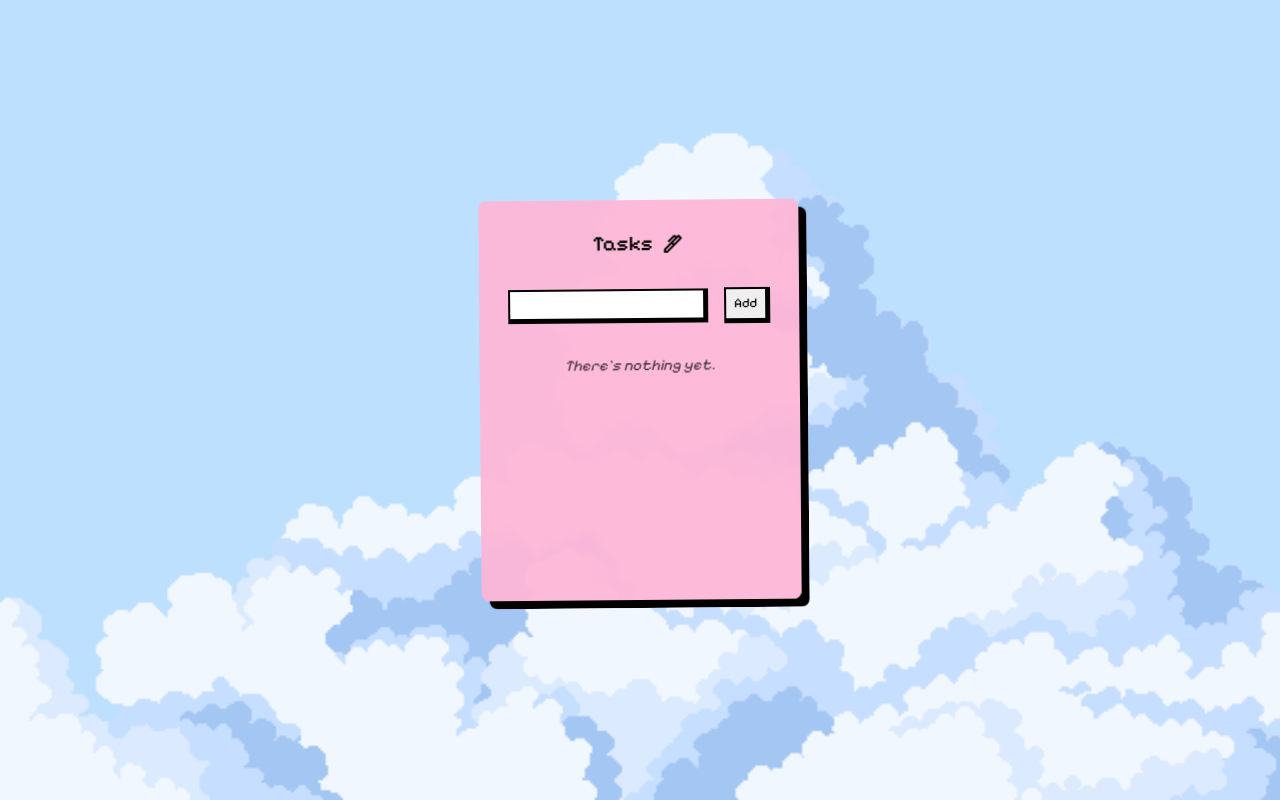
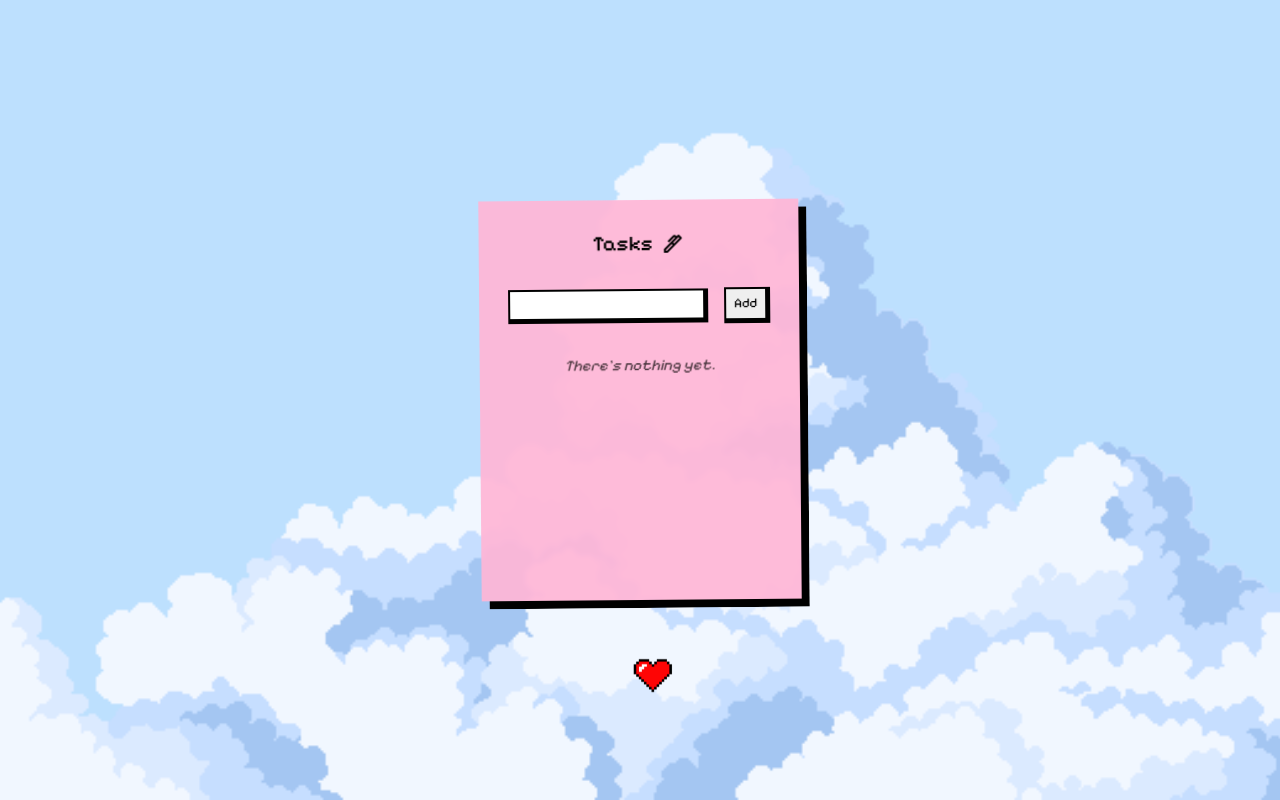
Before and after one commit to lorena-front/sky-tasks, a Vue app in the folder todo-app/: page / in a window 1280 px wide. Built offline with nearby package versions, Linux system fonts and the light colour scheme.

Commit message:
Add link to GitHub profile in App.vue with pixel-heart.gif icon

```diff
--- a/todo-app/src/App.vue
+++ b/todo-app/src/App.vue
@@ -52,6 +52,9 @@ const deleteTask = (index) => {
         </p>
       </div>
     </div>
+    <a href="https://github.com/lorena-front" target="_blank" rel="noopener noreferrer">
+      <img class="heart-icon" src="./assets/images/pixel-heart.gif" alt="">
+    </a>
   </main>
 </template>
 
@@ -59,6 +62,7 @@ const deleteTask = (index) => {
 main {
   display: flex;
   flex-direction: column;
+  align-items: center;
 }
 
 h1 {
@@ -79,7 +83,6 @@ h1 {
   box-shadow: 8px 8px 0 black;
   background-color: rgb(255 182 214 / 92%);
   backdrop-filter: blur(2px);
-  border-radius: 0.5rem;
   transform: rotate(-0.5deg);
 }
 
@@ -142,4 +145,12 @@ ul li:hover {
   font-size: 0.95rem;
   font-style: italic;
 }
+
+.heart-icon {
+  width: 2.8125rem;
+  position: fixed;
+  bottom: clamp(10%, 8vw, 15%);
+  left: 51%;
+  transform: translateX(-50%);
+}
 </style>
```
Also changed, not shown: todo-app/src/assets/images/pixel-heart.gif (added).
